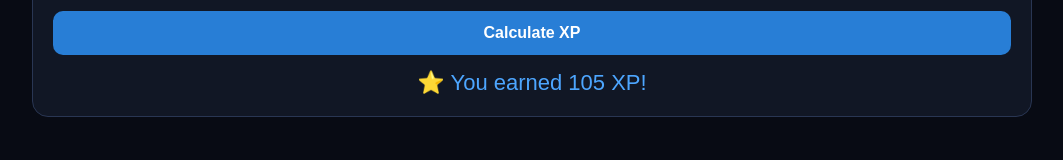
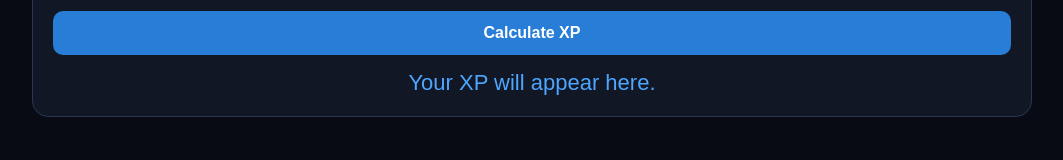
Before and after one commit to lavishcrypt0x2-afk/squadhub, a plain HTML site: page index.html in a window 1280 px wide. Both pictures are taken after a click on the button "Calculate XP". Shown: the part 1251-1411 px from the top of the page, without its empty margins (108-1171 px from the left). Drawn offline with Linux system fonts and the light colour scheme.

Commit message:
Update index.html

```diff
--- a/index.html
+++ b/index.html
@@ -343,18 +343,4 @@
 <script>
   function calculateXP() {
 
-    const level = Number(document.getElementById("level").value);
-    const matchXP = Number(document.getElementById("resultSelect").value);
-    const bonusXP = Number(document.getElementById("bonus").value);
-
-    const levelBonus = level * 5;
-
-    const totalXP = matchXP + levelBonus + bonusXP;
-
-    document.getElementById("result").innerText =
-      "⭐ You earned " + totalXP + " XP!";
-  }
-</script>
-
-</body>
-</html>
+    const l
```
